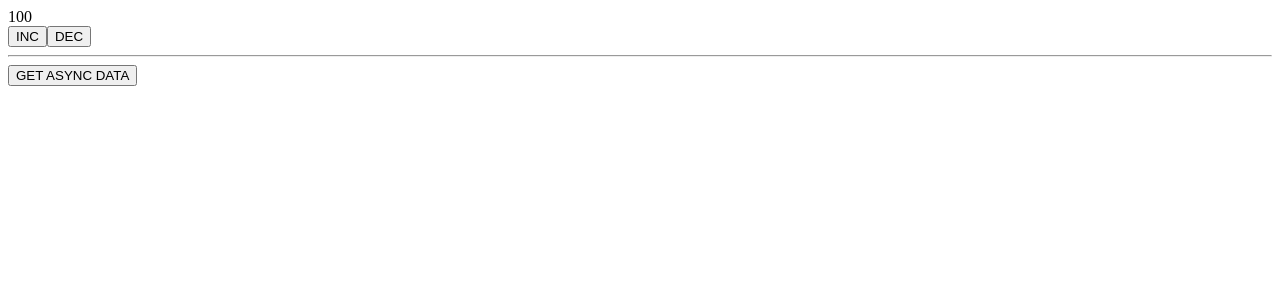
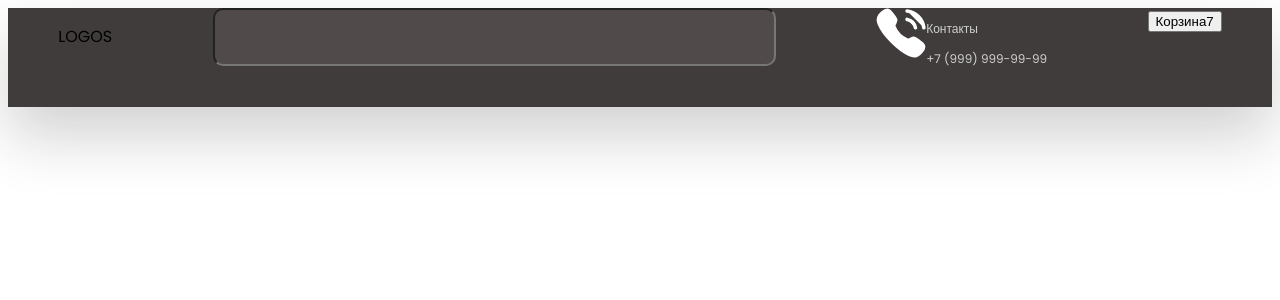
Before and after one commit to KovbenyaAlexander/shop, a React app: page / in a window 1280 px wide. Shown: the top 300 px of the page. Built offline with nearby package versions, Linux system fonts and the light colour scheme; the HTML template or start-up script is replaced by a standard one.

Commit message:
add header

```diff
--- a/src/App.tsx
+++ b/src/App.tsx
@@ -1,13 +1,10 @@
 import React from 'react';
-import Counter from './components/Counter';
-import Async from './components/Async';
 import './style.scss';
+import Header from './components/Header/Header';
 
 const App = (): JSX.Element => (
-  <div className="app">
-    <Counter />
-    <hr />
-    <Async />
+  <div className=" app">
+    <Header />
   </div>
 );
 
--- /dev/null
+++ b/src/components/Header/Header.tsx
@@ -0,0 +1,43 @@
+import React, { useState } from 'react';
+import CallingSVG from '../SVG/CallingSVG';
+import './style.scss';
+
+const Header = (): JSX.Element => {
+  const [searchInputValue, setSearchInputValue] = useState('');
+
+  const onInputChangeHandler = (event: React.ChangeEvent<HTMLInputElement>): void => {
+    setSearchInputValue(event.target.value);
+  };
+
+  return (
+    <header className="header">
+      <div className="wrapper">
+        <h1 className="h1">restaurant</h1>
+
+        <div className="logo">
+          <p>LOGOS</p>
+        </div>
+
+        <input className="search-input" type="text" value={searchInputValue} onChange={onInputChangeHandler} />
+
+        <div className="contacts">
+          <CallingSVG />
+          <div className="contacts__phone">
+            <p>Контакты</p>
+            <p>+7 (999) 999-99-99</p>
+          </div>
+        </div>
+
+        <div className="cart">
+          <button type="button">
+            Корзина
+            <span>7</span>
+          </button>
+        </div>
+      </div>
+
+    </header>
+  );
+};
+
+export default Header;
--- /dev/null
+++ b/src/components/Header/style.scss
@@ -0,0 +1,53 @@
+
+header{
+  background: #403C3B;
+  box-shadow: 0px 30px 60px rgba(34, 31, 32, 0.2);
+  font-family: 'Poppins', sans-serif;
+
+  .wrapper{
+    .h1{
+      position: absolute;
+      z-index: -1000;
+      opacity: 0;
+    }
+
+    display: flex;
+    justify-content: space-around;
+    max-width: 1440px;
+    height: 99px;
+    margin: 0 auto;
+
+    .search-input{
+      width: 555px;
+      height: 52px;
+      background: #504B4A;
+      border-radius: 10px;
+    }
+
+    .calling_svg{
+      fill: white !important;
+      width: 50px;
+      height: 50px;
+    }
+
+    .calling_svg:hover{
+      fill: rgb(21, 37, 180) !important;
+      transition: 1.2s all ease-in-out;
+      cursor: pointer;
+    }
+
+    .contacts{
+      font-family: 'Poppins', sans-serif;
+      display: flex;
+      font-family: 'Gilroy';
+      font-style: normal;
+      font-weight: 400;
+      font-size: 12px;
+      color: #CFCFCF;
+
+      p{
+        font-family: 'Poppins', sans-serif;
+      }
+    }
+  }
+}
--- /dev/null
+++ b/src/components/SVG/CallingSVG.tsx
@@ -0,0 +1,11 @@
+import React from 'react';
+
+const CallingSVG = (): JSX.Element => (
+  <svg className="calling_svg" width="14" height="14" viewBox="0 0 14 14" fill="none" xmlns="http://www.w3.org/2000/svg">
+    <path d="M0.993287 2.249C1.20417 1.89915 2.36678 0.629167 3.19526 0.667506C3.44311 0.68873 3.66222 0.837979 3.84024 1.01187H3.84092C4.249 1.4117 5.41982 2.92062 5.48555 3.23829C5.64782 4.01739 4.7187 4.46651 5.00284 5.25178C5.72725 7.02428 6.97544 8.27236 8.74879 8.99602C9.53345 9.28082 9.98261 8.35246 10.7618 8.51404C11.0795 8.58045 12.5892 9.75048 12.9884 10.1592V10.1592C13.1616 10.3365 13.3123 10.5563 13.3328 10.8041C13.3636 11.677 12.0148 12.8553 11.7518 13.0059C11.1315 13.4502 10.3222 13.442 9.33557 12.9833C6.58243 11.8379 2.1826 7.52132 1.01588 4.66437C0.569463 3.6833 0.539336 2.86859 0.993287 2.249Z" stroke="white" strokeLinecap="round" strokeLinejoin="round" />
+    <path d="M8.71027 0.833313C11.1783 1.10731 13.1269 3.05398 13.4043 5.52131" stroke="white" strokeLinecap="round" strokeLinejoin="round" />
+    <path d="M8.71027 3.19531C9.89027 3.42531 10.8123 4.34731 11.0423 5.52731" stroke="white" strokeLinecap="round" strokeLinejoin="round" />
+  </svg>
+);
+
+export default CallingSVG;
--- a/src/index.html
+++ b/src/index.html
@@ -6,6 +6,10 @@
   <meta name="viewport" content="width=device-width, initial-scale=1.0">
   <title>REACT_REDUX_TS</title>
   <link rel="shortcut icon" href="/icon.png" type="image/png">
+
+  <link rel="preconnect" href="https://fonts.googleapis.com">
+  <link rel="preconnect" href="https://fonts.gstatic.com" crossorigin>
+  <link href="https://fonts.googleapis.com/css2?family=Poppins&display=swap" rel="stylesheet">
 </head>
 <body>
   <div id="root"></div>
```
Also changed, not shown: public/bg.jpg (deleted), src/style.scss (line endings or trailing spaces).
